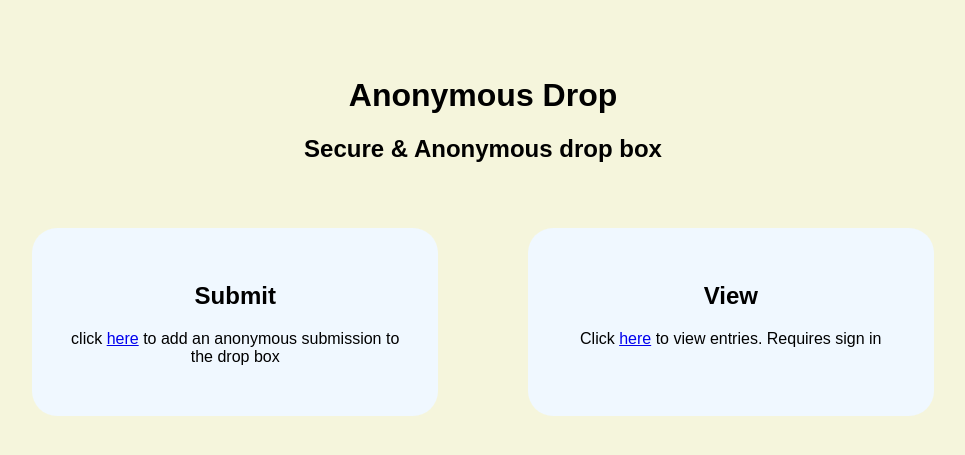
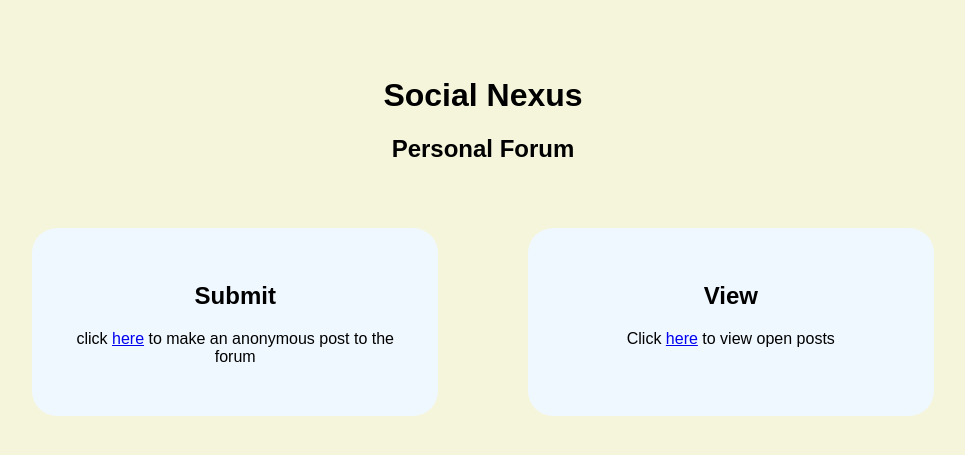
Before and after one commit to connorm400/social-nexus, a Flask app: page / in a window 1280 px wide. Shown: the top 455 px of the page, without its empty margins (157-1122 px from the left). Run offline with Flask 3, Linux system fonts and the light colour scheme.

Commit message:
rebranding

```diff
--- a/templates/index.html
+++ b/templates/index.html
@@ -1,21 +1,21 @@
 {% extends 'base.html' %}
 
 {% block head %}
-<title>Anonymous Drop</title>
+<title>Social Nexus</title>
 {% endblock %}
 
 {% block body %}
-<h1>Anonymous Drop</h1>
-<h2>Secure & Anonymous drop box</h2>
+<h1>Social Nexus</h1>
+<h2>Personal Forum</h2>
 
 <div class="flexbox-container">
     <div class="flex-column">
         <h2>Submit</h2>
-        <p>click <a href="/dropper">here</a> to add an anonymous submission to the drop box</p>
+        <p>click <a href="/dropper">here</a> to make an anonymous post to the forum</p>
     </div>
     <div class="flex-column">
         <h2>View</h2>
-        <p>Click <a href="/recipient">here</a> to view entries. Requires sign in</p>
+        <p>Click <a href="/recipient">here</a> to view open posts</p>
     </div>
 </div>
 {% endblock %}
--- a/templates/recipient.html
+++ b/templates/recipient.html
@@ -1,17 +1,16 @@
 {% extends 'base.html' %}
 
 {% block head %}
-<title>View entries</title>
+<title>View posts</title>
 {% endblock %}
 
 {% block body %}
 <a href="/"><img src="{{ url_for('static', filename='images/back-arrow.png') }}" class="back"></a> <!--back button-->
-<h1>recipient mailbox</h1>
+<h1>Posts</h1>
 <div class="box">
     <!--Only shows this if there arent are 0 (or less ig) entries-->
     {% if submissions|length < 1 %}
         <h2>There are no entries</h2>
-        <a href="/">back</a>
     {% endif %}
     <!--Repeats this for each post-->
     {% for entry in submissions %}
```
Also changed, not shown: templates/dropper.html (+4 -4 lines), instance/submissions.db.
